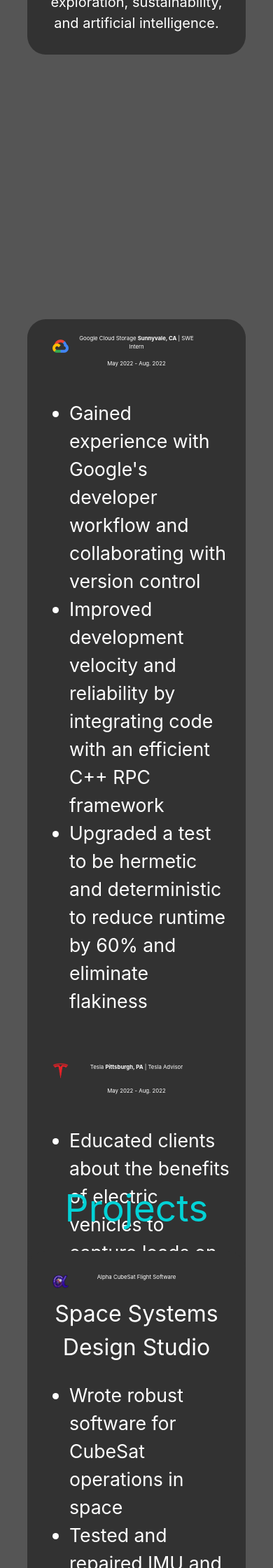
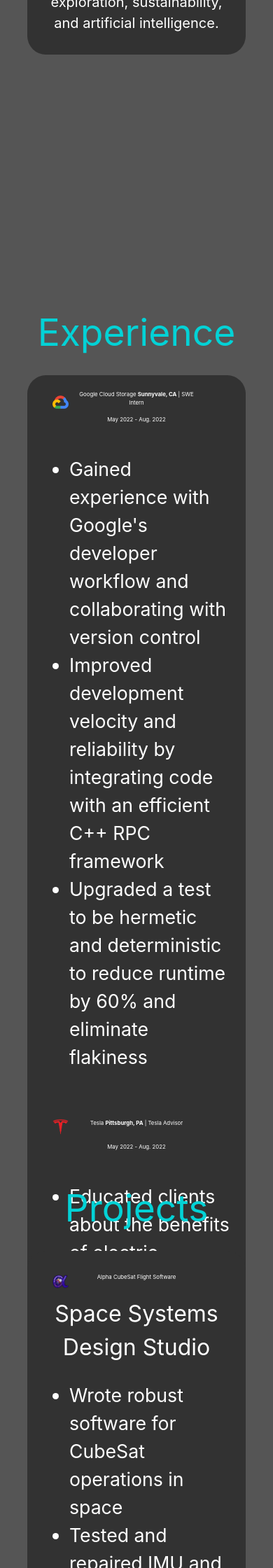
Before and after one commit to ZachGarcia42/zachgarcia42.github.io, a Jekyll site: the page built from index.markdown, in a window 390 px wide. Shown: the part 2532-4772 px from the top of the page at 70% size. Built offline with Jekyll 4.4.1, drawn with Linux system fonts in a browser that asks for light colours.

Commit message:
Add experience title, fix button highlight

```diff
--- a/_layouts/default.html
+++ b/_layouts/default.html
@@ -73,6 +73,7 @@
   </div>
 
   <div class="section" id="exp" data-section="experience">
+    <h1>Experience</h1>
     <br>
     <div class="info">
       <div class="container">
--- a/assets/css/style.css
+++ b/assets/css/style.css
@@ -269,17 +269,6 @@ div.section p {
     z-index: -1;
   }
 
-  #home,
-  #about,
-  #exp,
-  #proj,
-  #skills {
-    /* padding: 1px; */
-    height: 1000px;
-    margin: auto;
-    width: 80%;
-    padding-top: 100px;
-  }
 }
 
 @media screen and (max-width: 730px) {
--- a/assets/scripts/btnHighlight.js
+++ b/assets/scripts/btnHighlight.js
@@ -1,13 +1,3 @@
-var btns = document.querySelectorAll("#navlist > li > a")
-
-for (var i = 0; i < btns.length; i++) {
-  btns[i].addEventListener("click", function () {
-    var current = document.getElementsByClassName("active");
-    current[0].className = current[0].className.replace(" active", "");
-    this.className += " active";
-  });
-}
-
 function highlightMenuItem() {
   // Get all menu items and corresponding sections
   const menuItems = document.querySelectorAll('.btn');
@@ -19,9 +9,8 @@ function highlightMenuItem() {
     const section = sections[i];
     const sectionTop = section.offsetTop;
     const sectionBottom = sectionTop + section.offsetHeight;
-    if (window.pageYOffset >= sectionTop && window.pageYOffset < sectionBottom) {
+    if (window.pageYOffset >= (sectionTop - 10) && window.pageYOffset < sectionBottom) {
       currentSection = section;
-      break;
     }
   }
 
```
